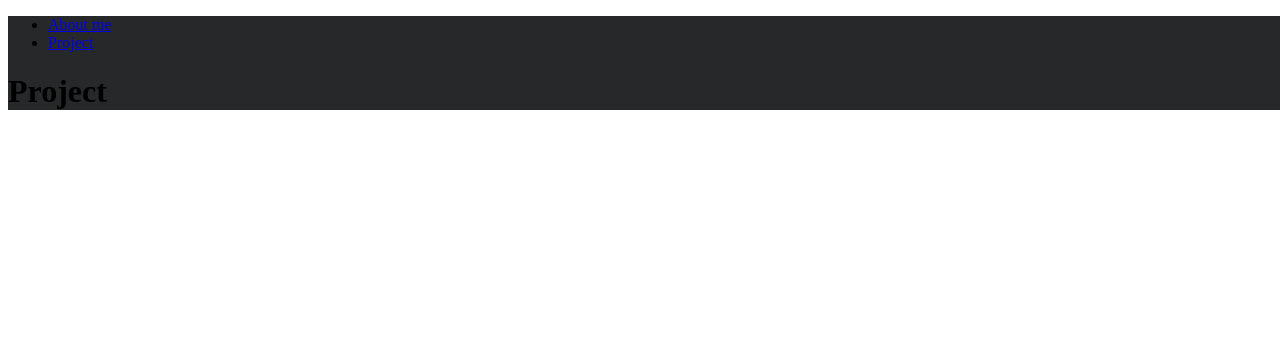
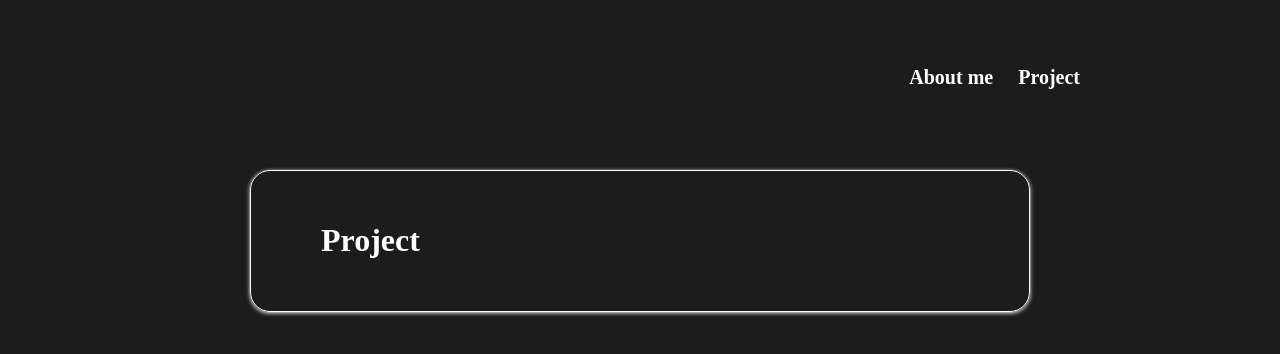
Before and after one commit to eunsuknoh/gatsby-my-portfolio-page, a Gatsby site: page /project in a window 1280 px wide. Built offline with nearby package versions, Linux system fonts and the light colour scheme; Gatsby itself is replaced by a stand-in of ours.

Commit message:
Layout css using styled-components

```diff
--- a/gatsby-config.ts
+++ b/gatsby-config.ts
@@ -3,20 +3,27 @@ import type { GatsbyConfig } from "gatsby";
 const config: GatsbyConfig = {
   siteMetadata: {
     title: `MyPortfolio`,
-    siteUrl: `https://www.yourdomain.tld`
+    siteUrl: `https://www.yourdomain.tld`,
   },
   // More easily incorporate content into your pages through automatic TypeScript type generation and better GraphQL IntelliSense.
   // If you use VSCode you can also use the GraphQL plugin
   // Learn more at: https://gatsby.dev/graphql-typegen
   graphqlTypegen: true,
-  plugins: ["gatsby-plugin-styled-components", "gatsby-plugin-mdx", {
-    resolve: 'gatsby-source-filesystem',
-    options: {
-      "name": "pages",
-      "path": "./src/pages/"
+  plugins: [
+    `gatsby-plugin-image`,
+    `gatsby-plugin-sharp`,
+    `gatsby-transformer-sharp`,
+    "gatsby-plugin-styled-components",
+    "gatsby-plugin-mdx",
+    {
+      resolve: "gatsby-source-filesystem",
+      options: {
+        name: "pages",
+        path: "./src/pages/",
+      },
+      __key: "pages",
     },
-    __key: "pages"
-  }]
+  ],
 };
 
 export default config;
--- a/package.json
+++ b/package.json
@@ -19,9 +19,12 @@
     "@mdx-js/react": "^3.0.1",
     "babel-plugin-styled-components": "^2.1.4",
     "gatsby": "^5.13.7",
+    "gatsby-plugin-image": "^3.13.1",
     "gatsby-plugin-mdx": "^5.13.1",
+    "gatsby-plugin-sharp": "^5.13.1",
     "gatsby-plugin-styled-components": "^6.13.1",
     "gatsby-source-filesystem": "^5.13.1",
+    "gatsby-transformer-sharp": "^5.13.1",
     "react": "^18.2.0",
     "react-dom": "^18.2.0",
     "styled-components": "^6.1.13"
--- a/src/components/Layout.tsx
+++ b/src/components/Layout.tsx
@@ -1,13 +1,55 @@
 import React from "react";
 import { Link } from "gatsby";
 import styled from "styled-components";
+import { createGlobalStyle } from "styled-components";
+
+const GlobalStyle = createGlobalStyle`
+  body {
+    margin: 0;
+  }
+`;
 
 const Container = styled.div`
-  background-color: #272829;
-  width: 100vw;
+  background-color: #1c1c1c;
+  color: white;
+  position: relative;
+  max-width: 100vw;
   height: 100vh;
-  margin: 0;
-  max-height: fit-content;
+  padding: 100px 250px;
+`;
+
+const Nav = styled.nav`
+  position: absolute;
+  top: 50px;
+  right: 200px;
+
+  ul {
+    display: flex;
+    flex-direction: row;
+    gap: 25px;
+  }
+  li {
+    list-style: none;
+    a {
+      color: white;
+      text-decoration: none;
+      font-weight: 600;
+      font-size: 20px;
+      transition: all 0.4s;
+    }
+    a:hover {
+      box-shadow: inset 0 -1px 0 0;
+    }
+  }
+`;
+
+const Main = styled.main`
+  border: 1px solid white;
+  border-radius: 20px;
+  padding: 30px 70px;
+  margin-top: 70px;
+  box-shadow: white 0px 1px 4px;
+  /* box-shadow: white 0px 1px 2px 0px, white 0px 2px 6px 2px; */
 `;
 
 interface ILayoutProps {
@@ -17,8 +59,10 @@ interface ILayoutProps {
 
 export default function Layout({ title, children }: ILayoutProps) {
   return (
+    <>
+      <GlobalStyle />
       <Container>
-      <nav>
+        <Nav>
           <ul>
             <li>
               <Link to="/">About me</Link>
@@ -27,11 +71,12 @@ export default function Layout({ title, children }: ILayoutProps) {
               <Link to="/project">Project</Link>
             </li>
           </ul>
-      </nav>
-      <main>
+        </Nav>
+        <Main>
           <h1>{title}</h1>
           {children}
-      </main>
+        </Main>
       </Container>
+    </>
   );
 }
--- a/src/pages/index.tsx
+++ b/src/pages/index.tsx
@@ -1,6 +1,7 @@
 import * as React from "react";
 import Layout from "../components/Layout";
 import styled from "styled-components";
+import { StaticImage } from "gatsby-plugin-image";
 
 const Container = styled.div`
   font-size: 20px;
@@ -9,7 +10,10 @@ const Container = styled.div`
 export default function IndexPage() {
   return (
     <Layout title="Portfolio">
-      <Container>Welcome to my portfolio page 👩‍💻</Container>
+      <Container>
+        <p>Hello this is eunsuk Noh</p>
+        <StaticImage src="src/images/avatar.png" alt="avatar" />
+      </Container>
     </Layout>
   );
 }
```
Also changed, not shown: src/images/avatar.png (added), 1 other file. Lines whose indentation alone changed are shown as unchanged.
